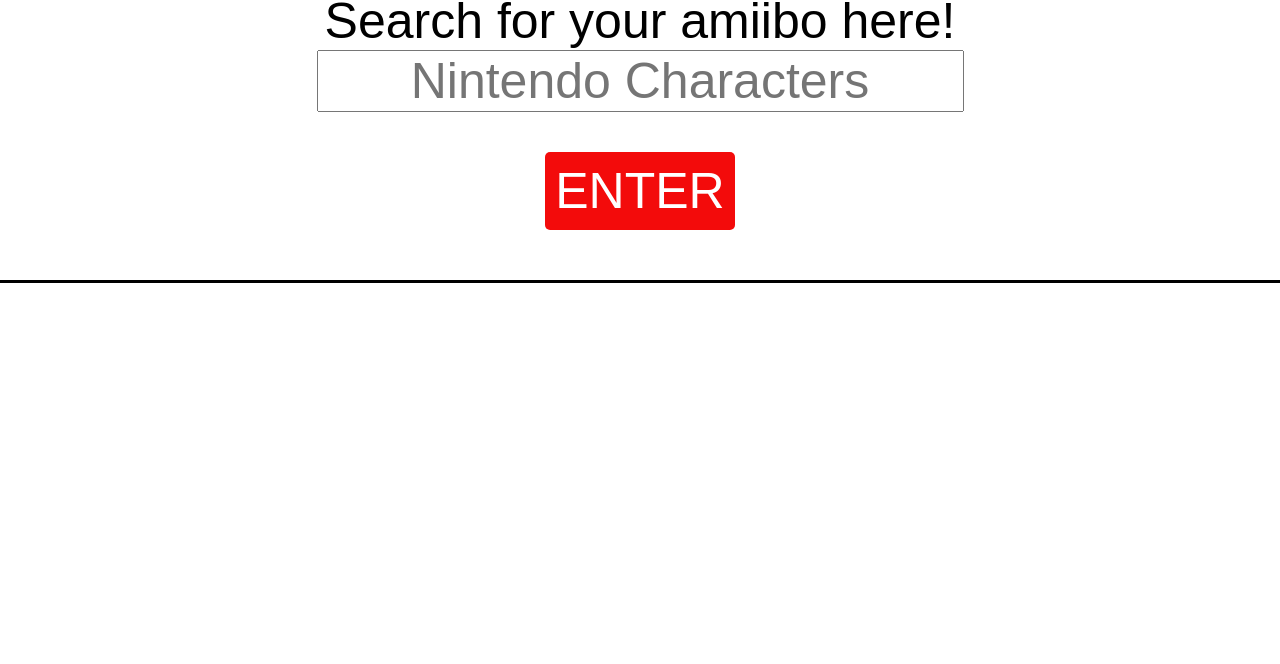
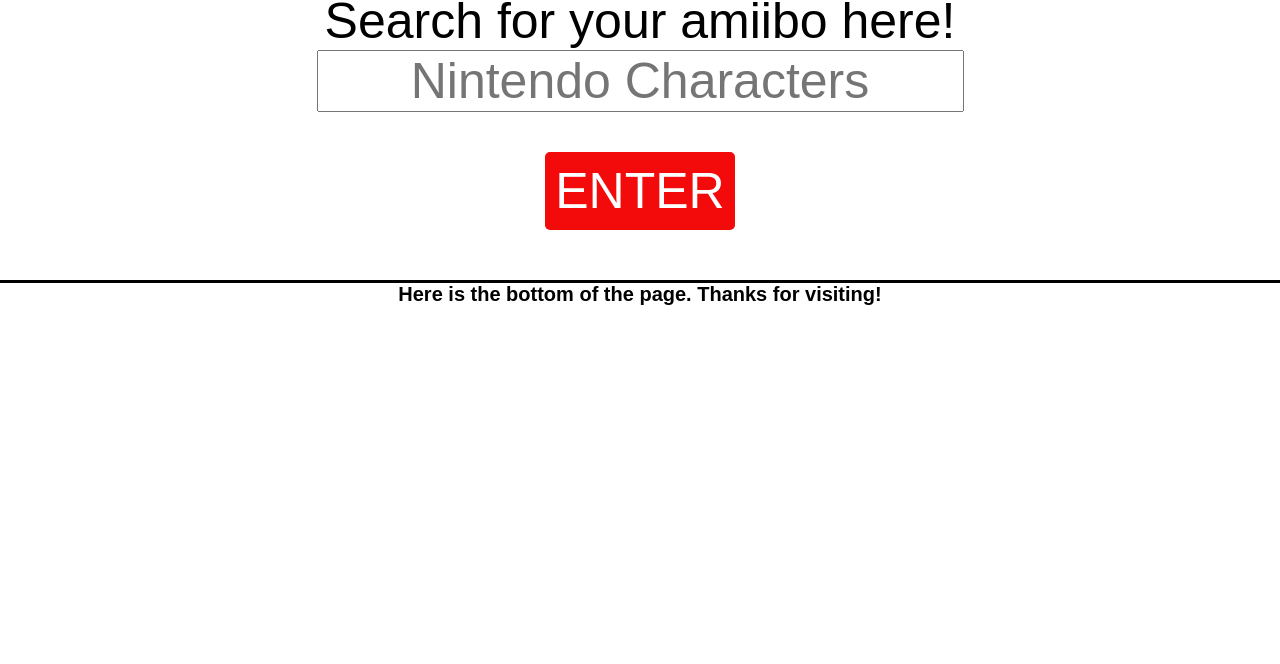
Before and after one commit to staten-island-tech/api-project-GhTmp1A, a website built with Vite: page vite-api/index.html in a window 1280 px wide. Shown: the part 136-800 px from the top of the page. Built offline with nearby package versions, Linux system fonts and the light colour scheme.

Commit message:
finaltest4

```diff
--- a/vite-api/index.html
+++ b/vite-api/index.html
@@ -10,9 +10,10 @@
     <!--     Open the console! -->
     <!--     <h2 id="api-response"></h2> -->
     <!--     <button type="button" id="quoteout" class="button">quote</button> -->
+    <header>
       <div class="heading">
         <div class="searcheading">
-        <h1 class="lamiibo">Amiibo api search</h1>
+          <h1 class="lamiibo">AMIIBO API SEARCH</h1>
           <label for="input" class="lamiibo">
             Search for your amiibo here!
             <input
@@ -25,6 +26,8 @@
         </div>
         <button type="button" id="amiout" class="button">ENTER</button>
       </div>
+    </header>
+    <main>
       <section id="display">
         <!--       <img
         id="displayimage"
@@ -32,6 +35,12 @@
         alt=""
       /> -->
       </section>
+    </main>
     <script type="module" src="./js/main.js"></script>
+    <footer>
+      <h2 class="footer">
+        Here is the bottom of the page. Thanks for visiting!
+      </h2>
+    </footer>
   </body>
 </html>
--- a/vite-api/styles/style.css
+++ b/vite-api/styles/style.css
@@ -230,7 +230,9 @@
   position: relative;
  }
 
-
+.footer{
+  font-size: 2rem;
+}
 
 /* #displayimage{
   width: 500rem;
```
Lines whose indentation alone changed are shown as unchanged.
